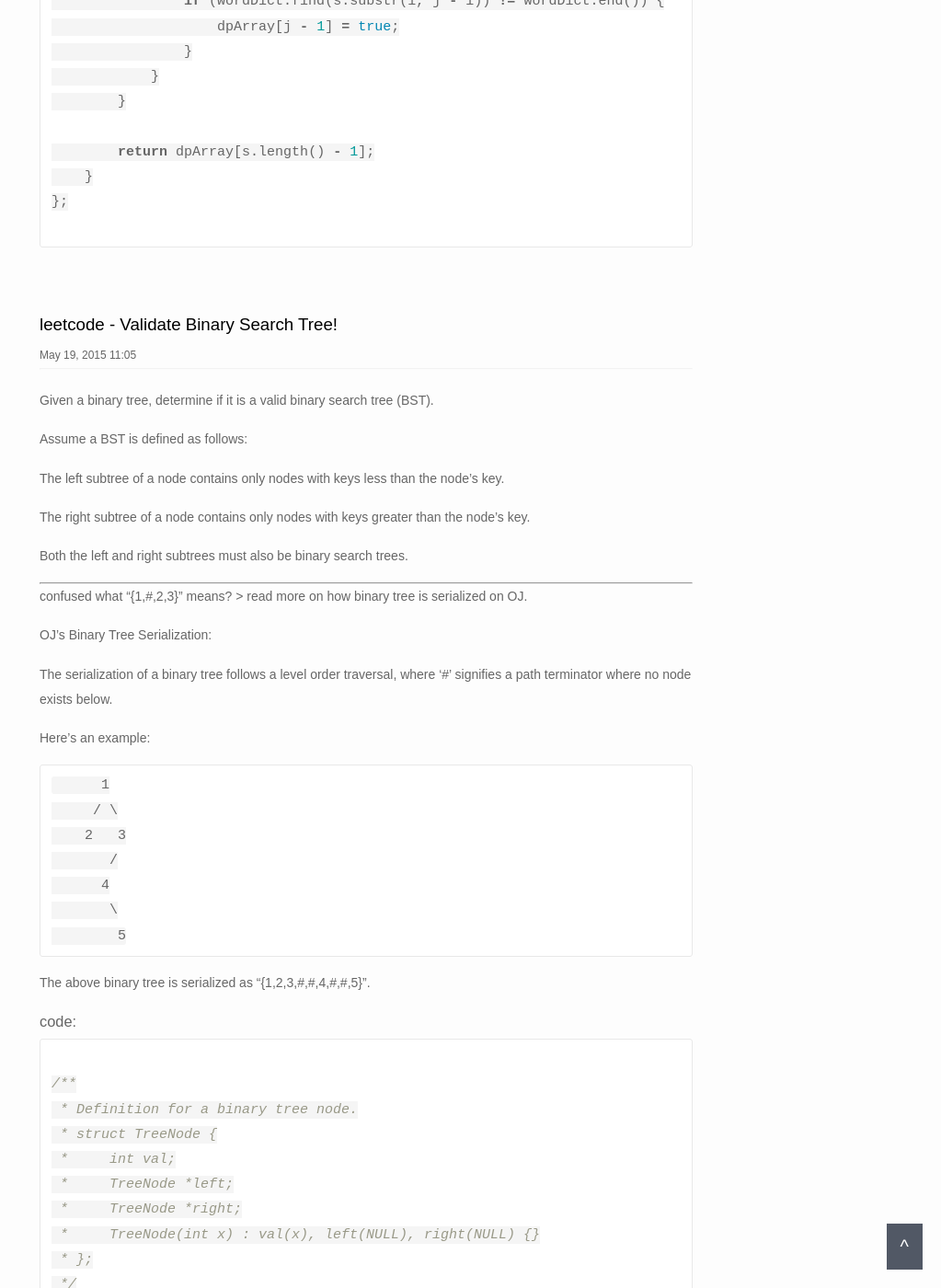
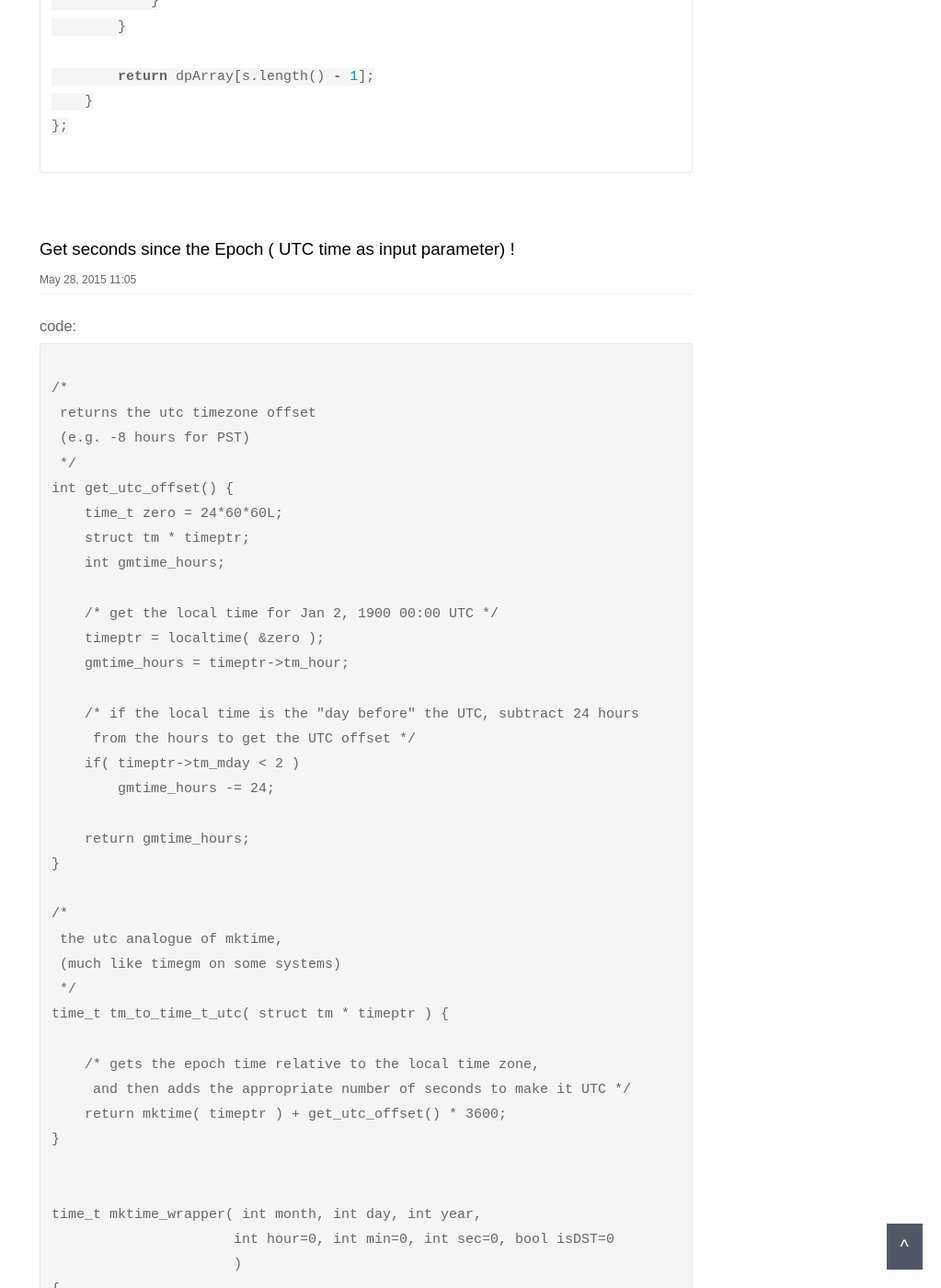
Before and after one commit to bianliu1013/bianliu1013.github.io, a Jekyll site: the page built from index.html, in a window 1280 px wide and 1400 px high, scrolled down 19836 px. Shown: the whole window at 92% size, without its empty margins (257-1280 px from the left). Built offline with Jekyll 4.4.1, drawn with Linux system fonts in a browser that asks for light colours; some of the changed text lies outside the part shown.

Commit message:
new post

````diff
--- /dev/null
+++ b/_posts/2015-6-28-Get seconds since the Epoch ( UTC time as input parameter).md
@@ -0,0 +1,65 @@
+---
+layout: post
+title: Get seconds since the Epoch ( UTC time as input parameter)  !
+date:  2015-05-28 11:23:32
+categories: linux c++
+---
+
+
+### code:
+<pre><code>
+/*
+ returns the utc timezone offset
+ (e.g. -8 hours for PST)
+ */
+int get_utc_offset() {
+    time_t zero = 24*60*60L;
+    struct tm * timeptr;
+    int gmtime_hours;
+
+    /* get the local time for Jan 2, 1900 00:00 UTC */
+    timeptr = localtime( &zero );
+    gmtime_hours = timeptr->tm_hour;
+
+    /* if the local time is the "day before" the UTC, subtract 24 hours
+     from the hours to get the UTC offset */
+    if( timeptr->tm_mday < 2 )
+        gmtime_hours -= 24;
+
+    return gmtime_hours;
+}
+
+/*
+ the utc analogue of mktime,
+ (much like timegm on some systems)
+ */
+time_t tm_to_time_t_utc( struct tm * timeptr ) {
+
+    /* gets the epoch time relative to the local time zone,
+     and then adds the appropriate number of seconds to make it UTC */
+    return mktime( timeptr ) + get_utc_offset() * 3600;
+}
+
+
+time_t mktime_wrapper( int month, int day, int year,
+                      int hour=0, int min=0, int sec=0, bool isDST=0
+                      )
+{
+    tm t;
+    t.tm_sec=sec, t.tm_min=min, t.tm_hour=hour, t.tm_isdst=isDST;
+    t.tm_mday=day, t.tm_mon=month-1, t.tm_year=year-1900;
+
+    //tm tt = tm_to_time_t_utc(&t);
+    return tm_to_time_t_utc(&t);
+}
+
+
+
+To TEST:
+printf("seconds since the Epoch: %ld\n", mktime_wrapper(1, 1, 1970));
+
+</code></pre>
+
+
+**Note**:
+    pay attention to mac, the timezone has "0.5" hour sense.  shit.
--- a/_posts/2015-6-28-LeetCode - Pascal's Triangle.md
+++ b/_posts/2015-6-28-LeetCode - Pascal's Triangle.md
@@ -28,10 +28,7 @@ Return
 
 
 ### code:
-
-``` c
-
-
+<pre><code>
 class Solution {
   public:
     vector<vector<int>> generate(int numRows) {
@@ -60,7 +57,4 @@ class Solution {
         return a;
     }
 };
-
-
-
-```
+</code></pre>
````
Also changed, not shown: _posts/2014-8-1 all things learned from UVC -- libusb & libusbk 2.md (added, +69 -0 lines), _posts/2014-8-1 all things learned from UVC -- libusb & libusbk.md (added, +48 -0 lines).
